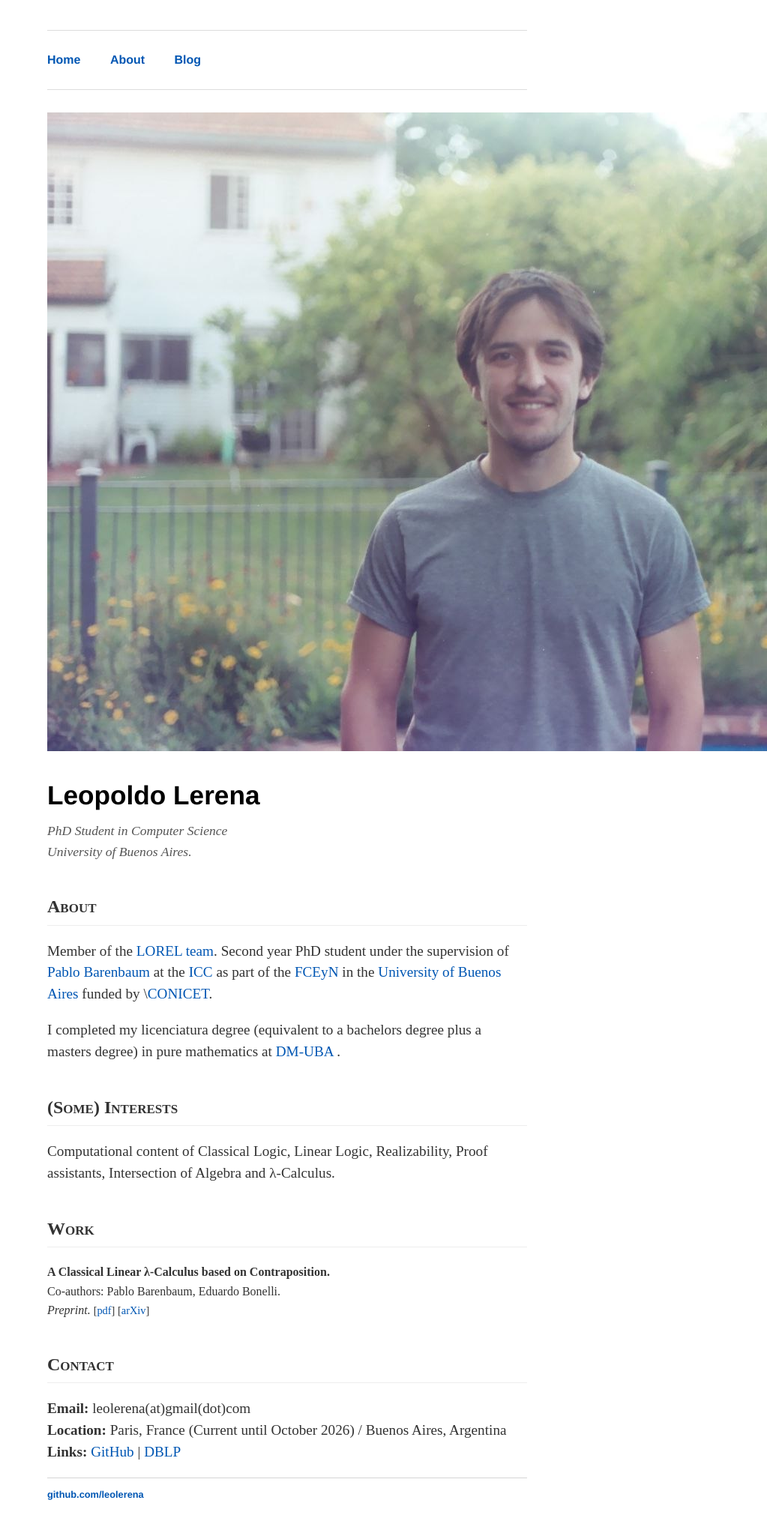
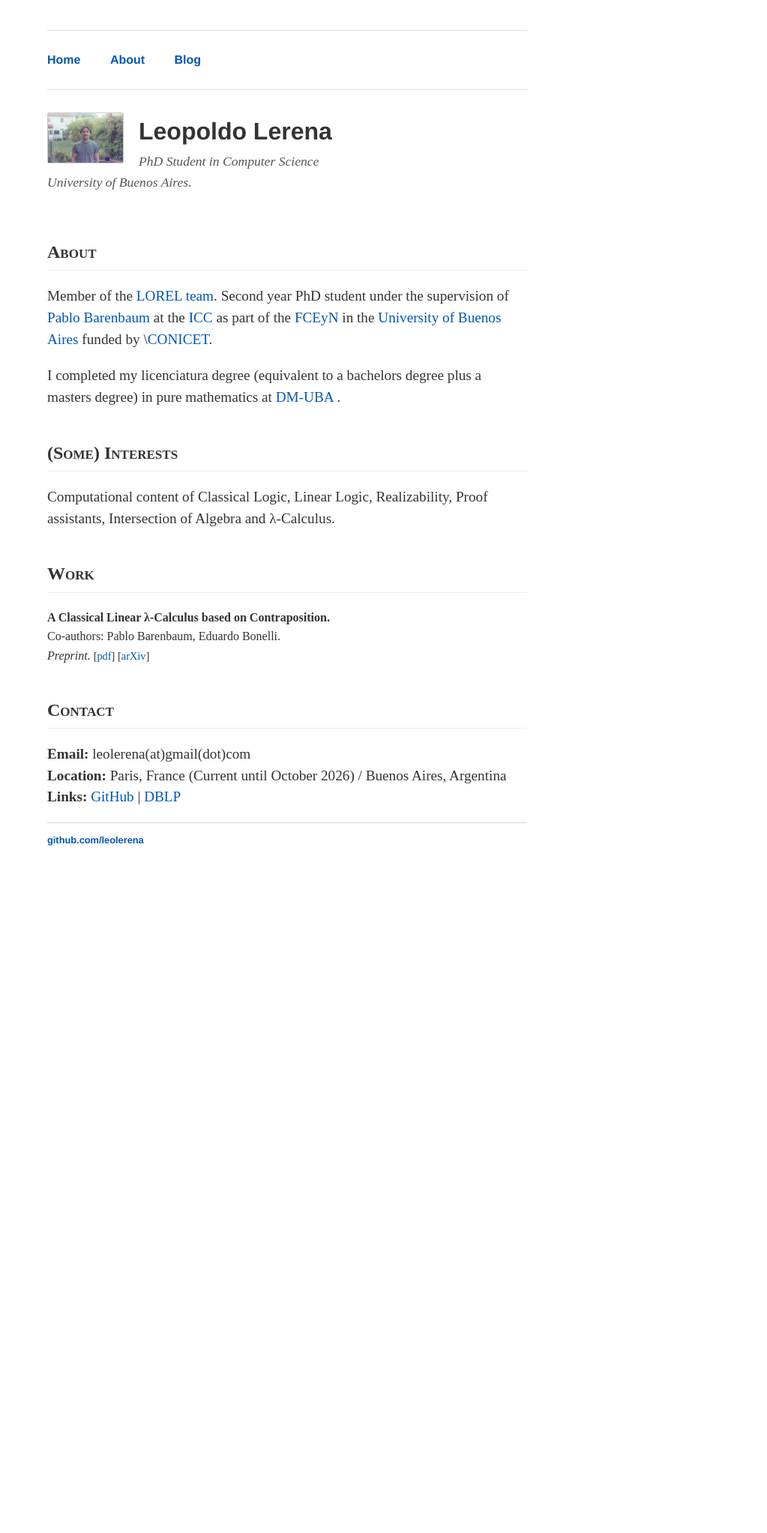
Before and after one commit to leolerena/leolerena.github.io, a Jekyll site: the page built from index.html, in a window 1280 px wide. Shown: the whole page at 75% size, without its empty margins (257-1280 px from the left). Built offline with Jekyll 4.4.1, drawn with Linux system fonts in a browser that asks for light colours; after the commit the page ends 1172 px from its top, so only the background shows below that.

Commit message:
arreglos

```diff
--- a/index.html
+++ b/index.html
@@ -21,15 +21,33 @@ title: Leopoldo Lerena
             background-color: #fff;
         }
 
-        header {
-            margin-bottom: 40px;
-        }
+        .profile-pic {
+			float: left;            /* This is the key to the 'side-by-side' look */
+			width: 100px;           /* Compact size */
+			height: auto;
+			margin-right: 20px;     /* Space between image and text */
+			margin-bottom: 10px;    /* Prevents text below from touching the image */
+			border: 1px solid #cccccc;
+			border-radius: 2px;
+		}
 
-        h1 {
-            font-size: 2.2rem;
-            margin-bottom: 5px;
-            color: #000;
-        }
+		/* Clearfix: This ensures the Nav bar doesn't jump up into the image space */
+		header::after {
+			content: "";
+			clear: both;
+			display: table;
+		}
+
+		h1 {
+			margin: 0;
+			font-size: 2rem;
+			padding-top: 0;         /* Ensures it aligns with the top of the photo */
+		}
+
+		.subtitle {
+			font-style: italic;
+			color: #444;
+		}
 
         .subtitle {
             font-style: italic;
```
